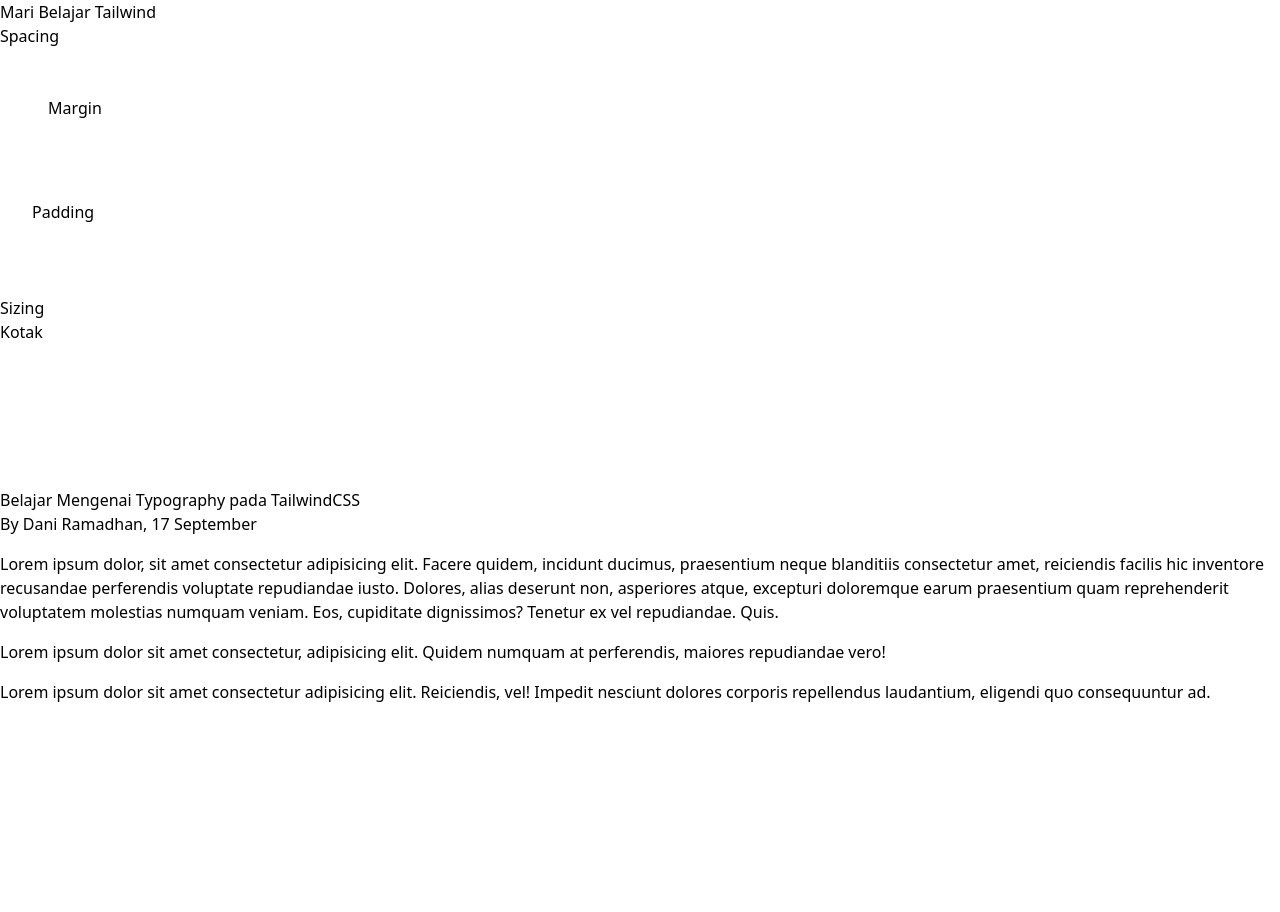
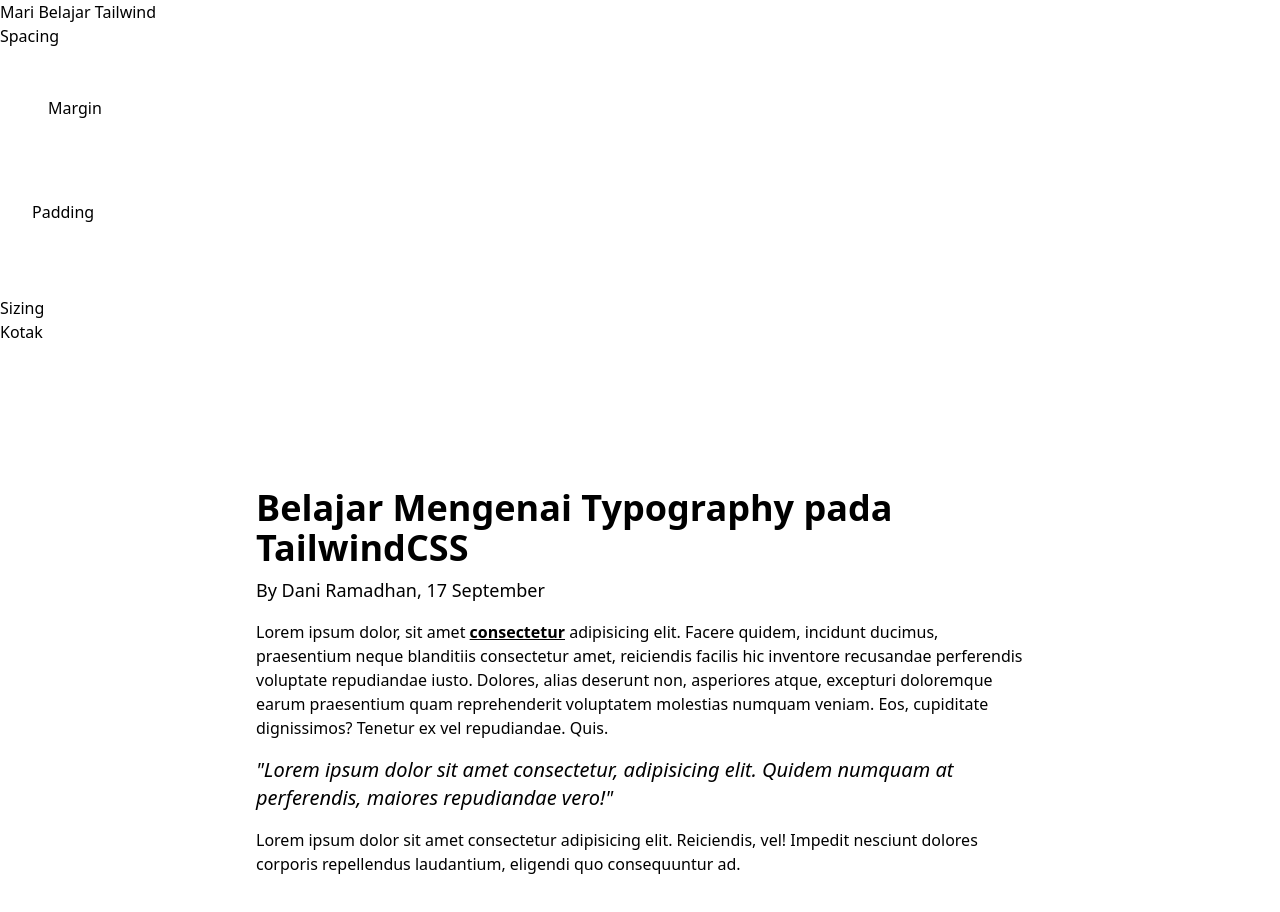
Before and after one commit to Dani170907/Belajar-Tailwind, a plain HTML site: page index.html in a window 1280 px wide. Shown: the top 912 px of the page. Drawn offline with nearby package versions, Linux system fonts and the light colour scheme.

Commit message:
mencoba coba

```diff
--- a/index.html
+++ b/index.html
@@ -41,11 +41,11 @@
       <div class="w-32 h-32">Kotak</div>
     </section>
 
-    <section class="mb-96 font-inter">
-      <h2>Belajar Mengenai Typography pada TailwindCSS</h2>
-      <div class="mb-4">By Dani Ramadhan, 17 September</div>
-      <p class="mb-4">Lorem ipsum dolor, sit amet consectetur adipisicing elit. Facere quidem, incidunt ducimus, praesentium neque blanditiis consectetur amet, reiciendis facilis hic inventore recusandae perferendis voluptate repudiandae iusto. Dolores, alias deserunt non, asperiores atque, excepturi doloremque earum praesentium quam reprehenderit voluptatem molestias numquam veniam. Eos, cupiditate dignissimos? Tenetur ex vel repudiandae. Quis.</p>
-      <p class="mb-4">Lorem ipsum dolor sit amet consectetur, adipisicing elit. Quidem numquam at perferendis, maiores repudiandae vero!</p>
+    <section class="mb-96 font-inter max-w-3xl mx-auto">
+      <h2 class="mb-2 text-4xl font-bold">Belajar Mengenai Typography pada TailwindCSS</h2>
+      <div class="mb-4 text-lg">By Dani Ramadhan, 17 September</div>
+      <p class="mb-4">Lorem ipsum dolor, sit amet <a class="underline font-bold">consectetur</a> adipisicing elit. Facere quidem, incidunt ducimus, praesentium neque blanditiis consectetur amet, reiciendis facilis hic inventore recusandae perferendis voluptate repudiandae iusto. Dolores, alias deserunt non, asperiores atque, excepturi doloremque earum praesentium quam reprehenderit voluptatem molestias numquam veniam. Eos, cupiditate dignissimos? Tenetur ex vel repudiandae. Quis.</p>
+      <blockquote class="mb-4 italic font-thin text-xl">"Lorem ipsum dolor sit amet consectetur, adipisicing elit. Quidem numquam at perferendis, maiores repudiandae vero!"</blockquote>
       <p class="mb4">Lorem ipsum dolor sit amet consectetur adipisicing elit. Reiciendis, vel! Impedit nesciunt dolores corporis repellendus laudantium, eligendi quo consequuntur ad.</p>
     </section>
 </body>
```
